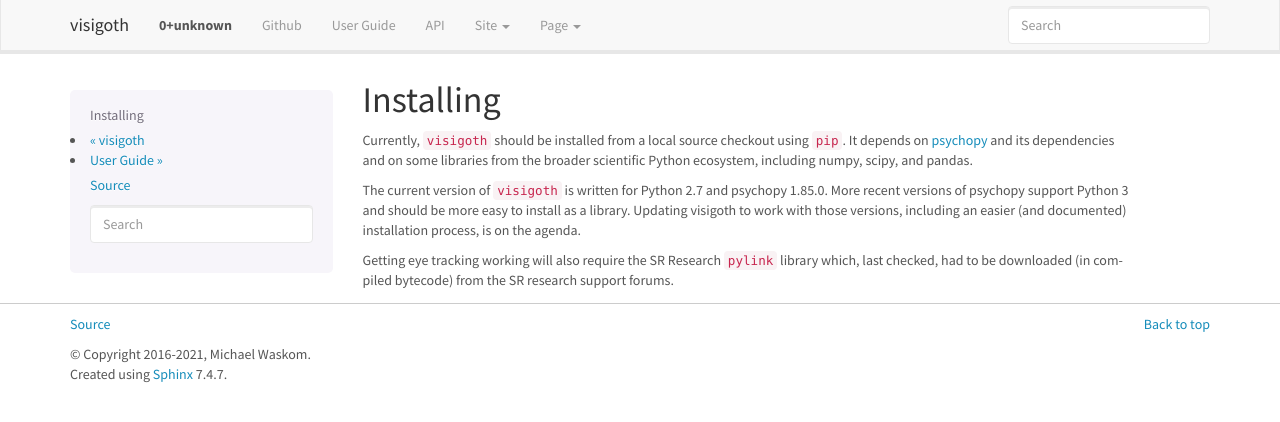
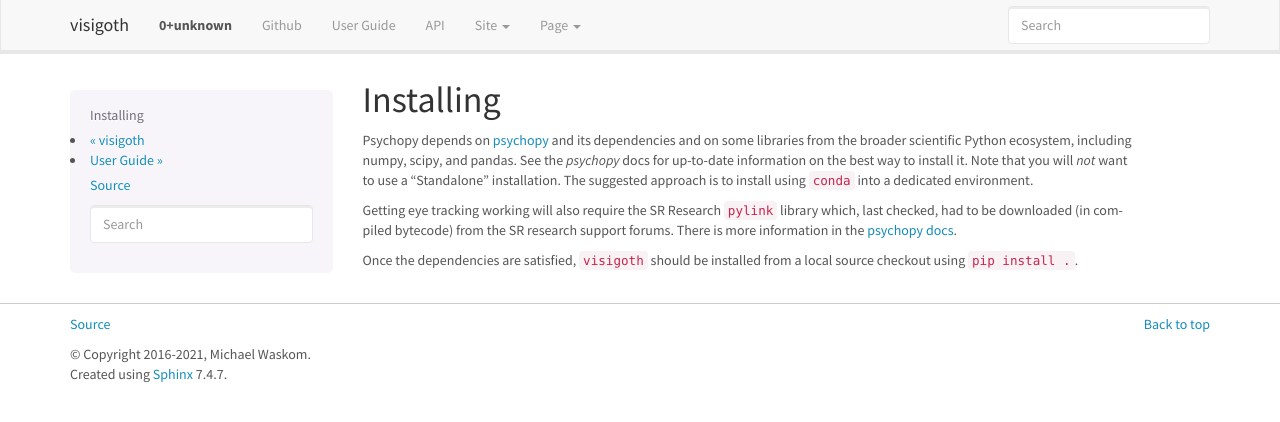
Before and after one commit to mwaskom/visigoth, a Sphinx documentation site: the page built from doc/installing.rst, in a window 1280 px wide. Shown: the top 422 px of the page. Built offline with Sphinx 7.4.7, drawn with Linux system fonts in a browser that asks for light colours.

Commit message:
Update install docs

```diff
--- a/doc/installing.rst
+++ b/doc/installing.rst
@@ -4,16 +4,17 @@
 Installing
 ==========
 
-Currently, ``visigoth`` should be installed from a local source checkout using
-``pip``. It depends on `psychopy <https://www.psychopy.org/>`_ and its
+Psychopy depends on `psychopy <https://www.psychopy.org/>`_ and its
 dependencies and on some libraries from the broader scientific Python ecosystem,
-including numpy, scipy, and pandas.
-
-The current version of ``visigoth`` is written for Python 2.7 and psychopy
-1.85.0. More recent versions of psychopy support Python 3 and should be more
-easy to install as a library. Updating visigoth to work with those versions,
-including an easier (and documented) installation process, is on the agenda.
+including numpy, scipy, and pandas. See the `psychopy` docs for up-to-date
+information on the best way to install it. Note that you will *not* want to
+use a "Standalone" installation. The suggested approach is to install using
+``conda`` into a dedicated environment.
 
 Getting eye tracking working will also require the SR Research ``pylink``
 library which, last checked, had to be downloaded (in compiled bytecode) from
-the SR research support forums.
+the SR research support forums. There is more information in the
+`psychopy docs <https://www.psychopy.org/api/hardware/pylink.html>`_.
+
+Once the dependencies are satisfied, ``visigoth`` should be installed from a
+local source checkout using ``pip install .``.
```
